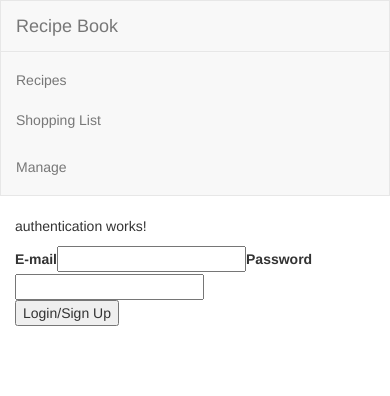
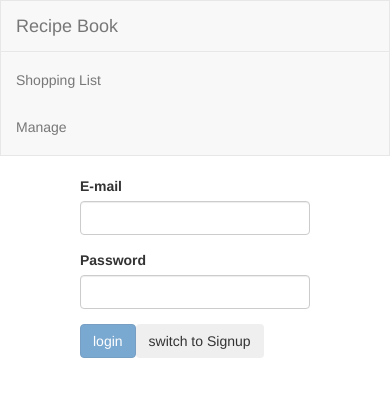
Before and after one commit to mepixop/angulartutorial, an Angular app: page /authentication in a window 390 px wide. Shown: the top 396 px of the page. Built offline with nearby package versions, Linux system fonts and the light colour scheme.

Commit message:
adding users and login

```diff
--- a/src/app/app-routing.module.ts
+++ b/src/app/app-routing.module.ts
@@ -1,5 +1,5 @@
-import { Component, NgModule } from "@angular/core";
-import { ROUTES, RouterModule, Routes } from '@angular/router';
+import { NgModule } from "@angular/core";
+import { RouterModule, Routes } from '@angular/router';
 
 import { RecipesComponent } from "./recipes/recipes.component";
 import { ShoppingListComponent } from "./shopping-list/shopping-list.component";
--- a/src/app/auth-firebase-connector.service.ts
+++ b/src/app/auth-firebase-connector.service.ts
@@ -1,6 +1,7 @@
-import { HttpClient } from "@angular/common/http";
+import { HttpClient, HttpErrorResponse, HttpHeaders, HttpParams } from "@angular/common/http";
 import { Injectable } from "@angular/core";
-import { Observable } from "rxjs";
+import { BehaviorSubject, Observable, catchError, tap, throwError } from "rxjs";
+import { User } from "./authentication/user.model";
 
 export interface SignupResponse {
   idToken: string,
@@ -8,40 +9,86 @@ export interface SignupResponse {
   refreshToken: string,
   expiresIn: string,
   localId: string,
+  registerd?: boolean
 }
 
+export interface RequestPrepObject {
+  options: {
+    params: HttpParams
+    headers: HttpHeaders
+  },
+  body: {
+    [s: string]: string | boolean
+  }
+}
 
 @Injectable({ providedIn: "root" })
-export class AuthFirebaseConnector {
+export class AuthService {
 
   private signUpUrl: string = "https://identitytoolkit.googleapis.com/v1/accounts:signUp";
+  private singInUrl: string = "https://identitytoolkit.googleapis.com/v1/accounts:signInWithPassword"
   private api_key: string = " AIzaSyDWKqCvV2NWHCYdtX9dhFoGxW-aBFgL2QU ";
-  isLoggedIn: boolean = false
+  user: BehaviorSubject<User> = new BehaviorSubject<User>(null)
 
   constructor(private httpClient: HttpClient) { }
 
   register(email: string, password: string): Observable<SignupResponse> {
-    const headers = {
-      params: {
-        'key': this.api_key,
-      },
-    };
+    const request: RequestPrepObject = this.prepare(email, password);
+    return this.httpClient.post<SignupResponse>(this.signUpUrl, request.body, request.options).pipe(
+      catchError(this.handleError),
+      tap(data => { this.handleAuthenticatedUser(data); })
+    );
+  }
 
+  login(email: string, password: string) {
+    const request: RequestPrepObject = this.prepare(email, password);
+    return this.httpClient.post<SignupResponse>(this.singInUrl, request.body, request.options).pipe(
+      catchError(this.handleError),
+      tap(data => { this.handleAuthenticatedUser(data); })
+    );
+  }
+
+
+  prepare(email: string, password: string): RequestPrepObject {
+    const options = {
+      params: new HttpParams().set('key', this.api_key),
+      headers: new HttpHeaders().set('Content-Type', 'application/json'),
+    }
     const requestBody = {
       email: email,
       password: password,
       returnSecureToken: true,
     }
-
-    return this.httpClient.post<SignupResponse>(this.signUpUrl, requestBody, headers);
+    return {
+      options: options,
+      body: requestBody
+    }
   }
 
-  login() {
-    this.isLoggedIn = true
+  handleAuthenticatedUser(data: SignupResponse) {
+    const expiry = new Date(new Date().getTime() + parseInt(data.expiresIn) * 1000)
+    const loggedInUser = new User(data.email, data.localId, data.idToken, expiry)
+    this.user.next(loggedInUser)
   }
 
-  logOut() {
-    this.isLoggedIn = false
+  handleError(error: HttpErrorResponse) {
+    let errorMessage = 'Error: Unknown Error occured.'
+    if (!error.error || !error.error.error) {
+      return throwError(() => new Error(errorMessage));
+    }
+    switch (error.error.error.message) {
+      case 'INVALID_LOGIN_CREDENTIALS':
+        errorMessage = 'Error: Invalid Credentials, please try again.'
+      case 'USER_DISABLED':
+        errorMessage = 'Error: This User has been disabled, please contact support.'
+      case 'EMAIL_EXISTS':
+        errorMessage = 'Error: Email already exists, please try loging In.'
+      case 'OPERATION_NOT_ALLOWED':
+        errorMessage = 'Error: New accounts are currently disabled, please try again later.'
+      case 'TOO_MANY_ATTEMPTS_TRY_LATER':
+        errorMessage = 'Error: To many attempts from your device , please try again later.'
+    }
+    return throwError(() => new Error(errorMessage))
   }
 
 }
--- a/src/app/authentication/authentication.component.html
+++ b/src/app/authentication/authentication.component.html
@@ -1,9 +1,20 @@
-<p>authentication works!</p>
-<form>
-  <label for="email">E-mail</label>
-  <input type="email" id="email">
 
-  <label for="password">Password</label>
-  <input type="password" id="password">
-</form>
-<button type="btn btn-primary">Login/Sign Up</button>
+<div class="row">
+  <div class="col-xs-8 col-xs-offset-2 col-md-6 col-md-offset-3 col-xl-4 col-xl-offset-4" >
+    <div class="alert alert-danger" *ngIf="errorMsg">
+      <p>{{errorMsg}}</p>
+    </div>
+    <form (ngSubmit)="submit()" [formGroup]="form">
+      <div class="form-group">
+        <label for="email">E-mail</label>
+        <input type="email" class="form-control" id="email" formControlName="email">
+      </div>
+      <div class="form-group">
+        <label for="password">Password</label>
+        <input type="password" class='form-control' id="password" formControlName="password">
+      </div>
+      <button type="submit" class="btn btn-primary" [disabled]="!form.valid">{{isLogin? 'login' : 'signup'}}</button>
+      <button type="button" (click)="switchMode()" class="btn btn-secondary">switch to {{isLogin? 'Signup' : 'Login'}}</button>
+    </form>
+  </div>
+</div>
--- a/src/app/authentication/authentication.component.ts
+++ b/src/app/authentication/authentication.component.ts
@@ -1,10 +1,50 @@
-import { Component } from '@angular/core';
+import { Component, OnInit } from '@angular/core';
+import { FormControl, FormGroup, Validators } from '@angular/forms';
+import { AuthService, SignupResponse } from '../auth-firebase-connector.service';
+import { Router } from '@angular/router';
 
 @Component({
   selector: 'app-authentication',
   templateUrl: './authentication.component.html',
   styleUrls: ['./authentication.component.css']
 })
-export class AuthenticationComponent {
+export class AuthenticationComponent implements OnInit {
+  isLogin = true;
+  form: FormGroup;
+  errorMsg: string = '';
+
+  constructor(
+    private authService: AuthService,
+    private router: Router,
+  ) { }
+
+  ngOnInit(): void {
+    this.form = new FormGroup({
+      'email': new FormControl(null, [Validators.required, Validators.email]),
+      'password': new FormControl(null, [Validators.required, Validators.minLength(6)])
+    })
+  }
+
+  switchMode() {
+    this.isLogin = !this.isLogin
+  }
+  submit() {
+    this.errorMsg = "";
+    let authResponse;
+    if (!this.isLogin) {
+      authResponse = this.authService.register(this.form.value.email, this.form.value.password);
+    } else {
+      authResponse = this.authService.login(this.form.value.email, this.form.value.password);
+    }
+    authResponse.subscribe({
+      next: (data: SignupResponse) => {
+        this.router.navigate(['/recipes']);
+        this.form.reset();
+      },
+      error: (error) => {
+        this.errorMsg = error.message;
+      }
+    })
+  }
 
 }
--- /dev/null
+++ b/src/app/authentication/user.model.ts
@@ -0,0 +1,15 @@
+export class User {
+  constructor(
+    public email: string,
+    public localId: string,
+    private _token: string,
+    private _tokenExpiration: Date
+  ) { }
+
+  get token() {
+    if (new Date() > this._tokenExpiration) {
+      return null;
+    }
+    return this._token;
+  }
+}
--- a/src/app/header/header.component.html
+++ b/src/app/header/header.component.html
@@ -6,18 +6,21 @@
 
         <div class="collaps navbar-collapse">
             <ul class="nav navbar-nav">
-                <li routerLinkActive="active"><a routerLink="/recipes">Recipes</a></li>
+                <li routerLinkActive="active"><a routerLink="/recipes" *ngIf="user">Recipes</a></li>
                 <li routerLinkActive="active"><a routerLink="/shoppingList">Shopping List</a></li>
             </ul>
             <ul class="nav navbar-nav navbar-right">
-                <li class="dropdown" appDropdown>
-                    <a class="dropdown-toggle" role="button">Manage</a>
-                    <ul class="dropdown-menu">
-                        <li><a (click)="saveRecipes()">Save Data</a></li>
-                        <li><a (click)="loadRecipes()">Fetch Data</a></li>
-                        <li><a routerLink="authentication">Login/SignUp</a></li>
-                    </ul>
-                </li>
+              <li>
+                <a *ngIf="user">{{user.email}}</a>
+              </li>
+              <li class="dropdown" appDropdown>
+                <a class="dropdown-toggle" role="button">Manage</a>
+                <ul class="dropdown-menu">
+                  <li><a (click)="saveRecipes()" *ngIf="user">Save Data</a></li>
+                  <li><a (click)="loadRecipes()" *ngIf="user">Fetch Data</a></li>
+                  <li><a routerLink="authentication" *ngIf="!user" >Login/SignUp</a></li>
+                </ul>
+              </li>
             </ul>
         </div>
     </div>
--- a/src/app/header/header.component.ts
+++ b/src/app/header/header.component.ts
@@ -1,14 +1,24 @@
-import { Component } from '@angular/core';
+import { Component, OnInit } from '@angular/core';
 import { RecipeService } from '../recipe.service';
 import { recipeFirebaseService } from '../recipe-firebase.service';
+import { User } from '../authentication/user.model';
+import { AuthService } from '../auth-firebase-connector.service';
 
 @Component({
   selector: 'app-header',
   templateUrl: './header.component.html',
   styleUrls: ['./header.component.css']
 })
-export class HeaderComponent {
-  constructor(private recipeFirebaseService: recipeFirebaseService) { }
+export class HeaderComponent implements OnInit {
+  user: User = null
+  constructor(private recipeFirebaseService: recipeFirebaseService, private authService: AuthService) { }
+
+  ngOnInit(): void {
+    this.authService.user.subscribe(user => {
+      this.user = user
+    })
+  }
+
 
   loadRecipes() {
     this.recipeFirebaseService.getRecipes().subscribe();
--- a/src/app/recipes/recipe-list/recipe-list.component.ts
+++ b/src/app/recipes/recipe-list/recipe-list.component.ts
@@ -20,7 +20,6 @@ export class RecipeListComponent {
     this.recipes = this.recipeService.getRecipes();
     this.recipeService.recipesChanged.subscribe(recipes => {
       this.recipes = recipes;
-      console.log('something happened');
     });
   }
 
```
